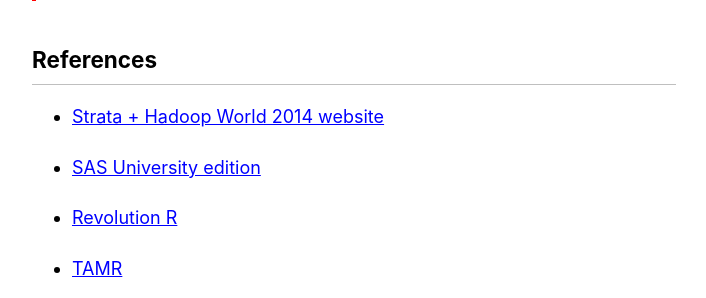
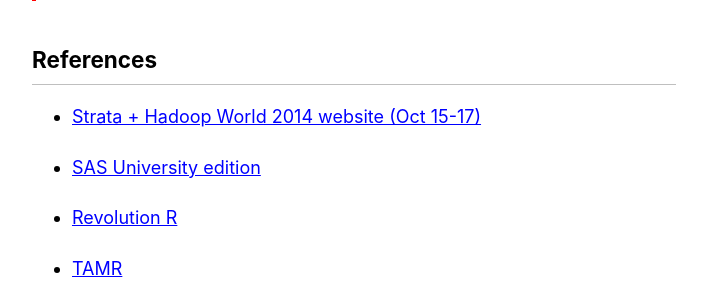
Before and after one commit to reshamas/reshamas.github.io, a Jekyll site: the page built from _posts/2014-10-23-strata-hadoop-world-conference.md, in a window 1280 px wide and 900 px high, scrolled down 1618 px. Shown: the part 154-452 px from the top of the window, without its empty margins (286-992 px from the left). Built offline with Jekyll 4.4.1, drawn with Linux system fonts in a browser that asks for light colours; comment, search, counter and statistics services are not loaded.

Commit message:
Update 2014-10-23-strata-hadoop-world-conference.md

```diff
--- a/_posts/2014-10-23-strata-hadoop-world-conference.md
+++ b/_posts/2014-10-23-strata-hadoop-world-conference.md
@@ -28,7 +28,7 @@
 
 ## References
 
-- [Strata + Hadoop World 2014 website](http://strataconf.com/stratany2014)
+- [Strata + Hadoop World 2014 website (Oct 15-17)](http://strataconf.com/stratany2014)
 
 - [SAS University edition](http://www.sas.com/en_us/software/university-edition.html)
 
```
